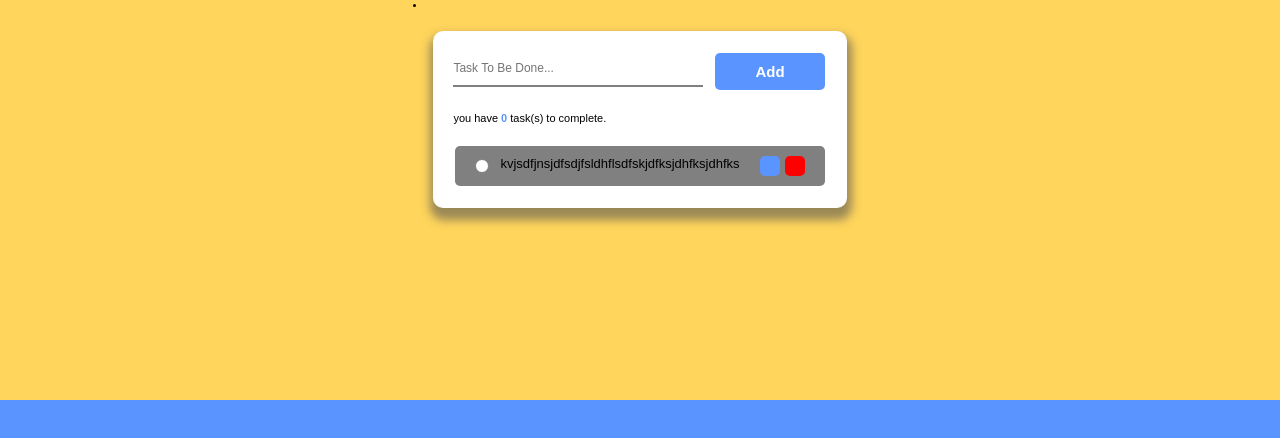
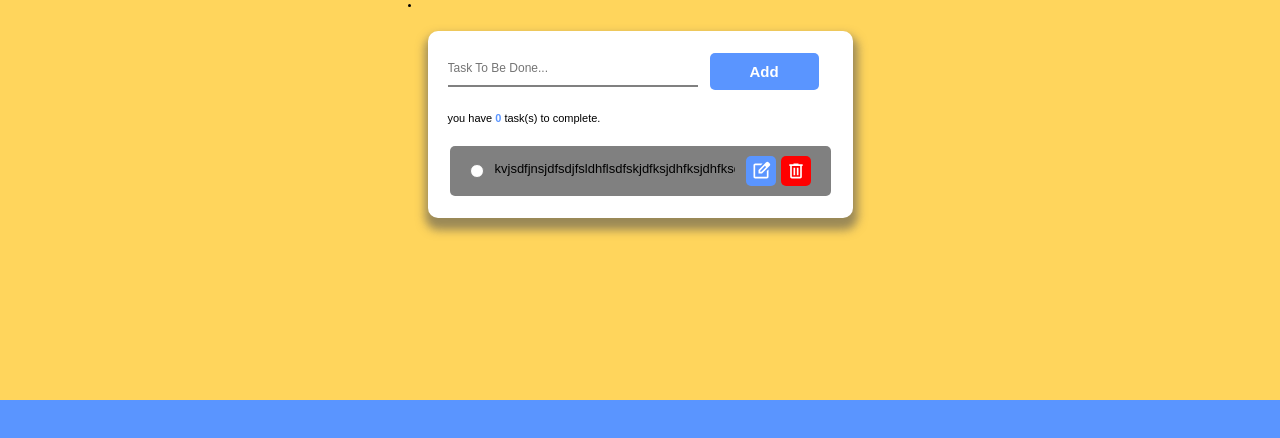
Before and after one commit to leonel691/eshoping, a plain HTML site: page todo-list/index.html in a window 1280 px wide. Drawn offline with Linux system fonts and the light colour scheme; files whose address does not match are found by name.

Commit message:
feat : edit and delete buttons are added with their effect

```diff
--- a/todo-list/assets/css/style.css
+++ b/todo-list/assets/css/style.css
@@ -162,16 +162,51 @@ body{
     align-items: center;
 }
 .edit{
-    width: 2rem;
-    height: 2rem;
+    width: 3rem;
+    height: 3rem;
     background-color: #5a95ff;
     border-radius:0.5rem;
+    display:flex;
+    align-items: center;
+    justify-content: center;
+    &:hover{
+        animation: edit_button_effect 2.5s;
+
+    }
+}
+@keyframes edit_button_effect{
+    0%{
+        transform: rotate(0deg) ;
+    }
+    50%{
+        transform: rotate(-180deg) ;
+    }
+    100%{
+        transform: rotate(0deg) ;
+    }
 }
 .delete{
-    width: 2rem;
-    height: 2rem;
+    width: 3rem;
+    height: 3rem;
     background-color: red;
     border-radius:0.5rem;
+    display:flex;
+    align-items: center;
+    justify-content: center;
+    &:hover{
+        animation: delete_button_effect 2.5s;
+    }
+}
+@keyframes delete_button_effect{
+    0%{
+        transform: rotate(0deg) ;
+    }
+    50%{
+        transform: rotate(180deg) ;
+    }
+    100%{
+        transform: rotate(0deg) ;
+    }
 }
 
 
--- a/todo-list/index.html
+++ b/todo-list/index.html
@@ -28,8 +28,8 @@
                         <div class="text">kvjsdfjnsjdfsdjfsldhflsdfskjdfksjdhfksjdhfksdjfhs</div>
                     </div>
                     <div class="buttons">
-                        <div class="edit"></div>
-                        <div class="delete"></div>
+                        <div class="edit"><img style="width: 2rem;" src="assets/images/edit.svg" alt="edit"></div>
+                        <div class="delete"><img style="width: 2rem;" src="assets/images/delete.svg" alt="delete"></div>
                     </div>
                 </div>
             </div>
```
